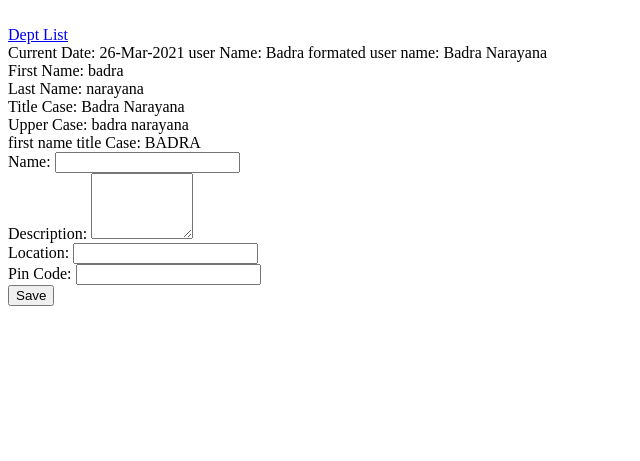
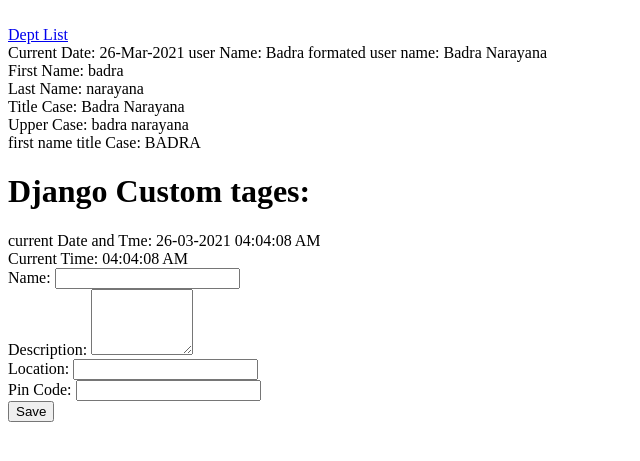
Before and after one commit to badranarayana/django_batch_feb_2021, a Django app: template django_tutorial/first_app/templates/first_app/create_dept.html in a window 1280 px wide. Shown: the top 461 px of the page, without its empty margins (0-640 px from the left). Run offline with Django 3.2, Linux system fonts and the light colour scheme; the template is opened without the code that fills it, so the values that code supplies are empty.

Commit message:
Added simple django custom template tag

```diff
--- a/django_tutorial/first_app/templates/first_app/create_dept.html
+++ b/django_tutorial/first_app/templates/first_app/create_dept.html
@@ -25,6 +25,14 @@
 <br>
 <label> first name title Case: {{ 'badra narayana'| modify_name:'first_name' | modify_name:"upper_case"  }}</label>
 
+
+<h1> Django Custom tages:</h1>
+
+current Date and Tme: {% current_time "%d-%m-%Y %H:%M:%S %p" %}
+<br>
+Current Time: {% current_time "%H:%M:%S %p" %}
+<br>
+
 <form action=""  method="POST">
     {% csrf_token %}
 
--- a/django_tutorial/first_app/templatetags/custom_tags.py
+++ b/django_tutorial/first_app/templatetags/custom_tags.py
@@ -1,5 +1,5 @@
 from django import template
-
+from datetime import datetime
 register = template.Library()
 
 
@@ -21,4 +21,9 @@
     return value
 
 
+@register.simple_tag
+def current_time(formate_str):
+    return datetime.now().strftime(formate_str)   # '12/2/2021
+
+
 register.filter("modify_name", modify_name)
```
